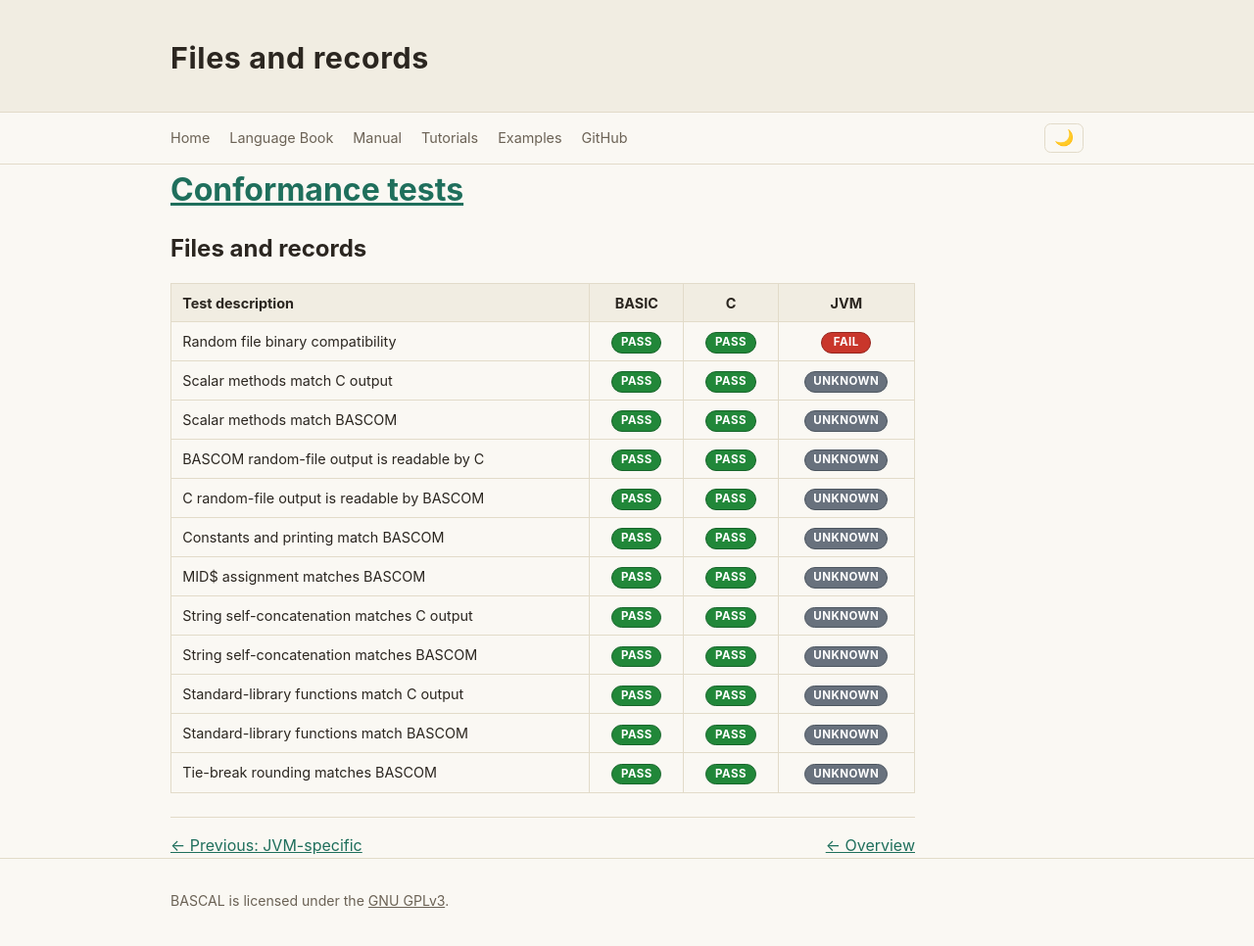
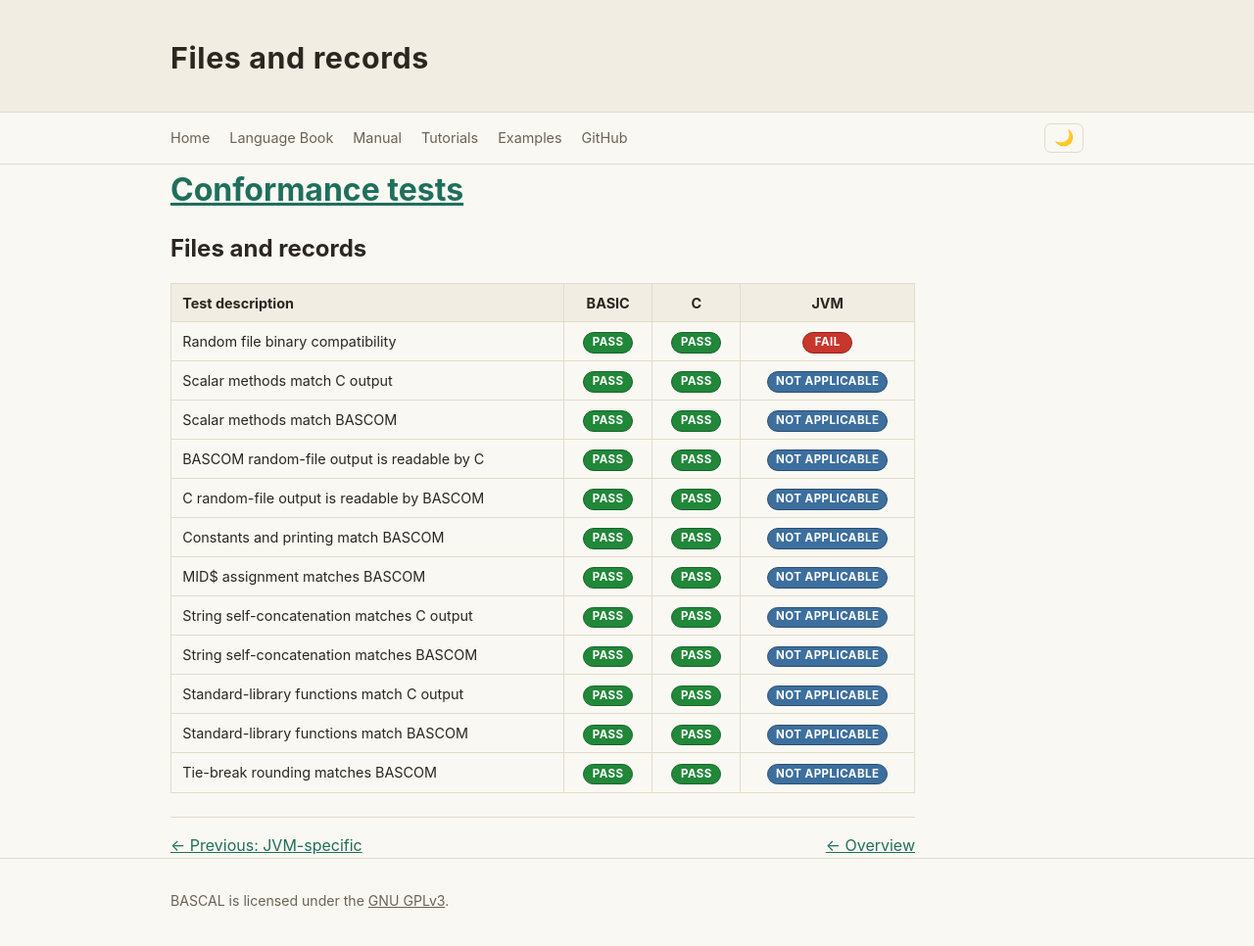
Before and after one commit to johnjoeallen/bascal, an MkDocs documentation site: the page built from docs/conformance/records.md, in a window 1280 px wide and 980 px high. Shown: the top 966 px of the window at 98% size. Built offline with MkDocs 1.6.1, drawn with Linux system fonts in a browser that asks for light colours.

Commit message:
Mark non-JVM file tests not applicable

```diff
--- a/docs/conformance/records.md
+++ b/docs/conformance/records.md
@@ -5,17 +5,17 @@
 | Test description | BASIC | C | JVM |
 | --- | :---: | :---: | :---: |
 | Random file binary compatibility | PASS | PASS | FAIL |
-| Scalar methods match C output | PASS | PASS | UNKNOWN |
-| Scalar methods match BASCOM | PASS | PASS | UNKNOWN |
-| BASCOM random-file output is readable by C | PASS | PASS | UNKNOWN |
-| C random-file output is readable by BASCOM | PASS | PASS | UNKNOWN |
-| Constants and printing match BASCOM | PASS | PASS | UNKNOWN |
-| MID$ assignment matches BASCOM | PASS | PASS | UNKNOWN |
-| String self-concatenation matches C output | PASS | PASS | UNKNOWN |
-| String self-concatenation matches BASCOM | PASS | PASS | UNKNOWN |
-| Standard-library functions match C output | PASS | PASS | UNKNOWN |
-| Standard-library functions match BASCOM | PASS | PASS | UNKNOWN |
-| Tie-break rounding matches BASCOM | PASS | PASS | UNKNOWN |
+| Scalar methods match C output | PASS | PASS | NOT APPLICABLE |
+| Scalar methods match BASCOM | PASS | PASS | NOT APPLICABLE |
+| BASCOM random-file output is readable by C | PASS | PASS | NOT APPLICABLE |
+| C random-file output is readable by BASCOM | PASS | PASS | NOT APPLICABLE |
+| Constants and printing match BASCOM | PASS | PASS | NOT APPLICABLE |
+| MID$ assignment matches BASCOM | PASS | PASS | NOT APPLICABLE |
+| String self-concatenation matches C output | PASS | PASS | NOT APPLICABLE |
+| String self-concatenation matches BASCOM | PASS | PASS | NOT APPLICABLE |
+| Standard-library functions match C output | PASS | PASS | NOT APPLICABLE |
+| Standard-library functions match BASCOM | PASS | PASS | NOT APPLICABLE |
+| Tie-break rounding matches BASCOM | PASS | PASS | NOT APPLICABLE |
 
 <nav class="conformance-nav" aria-label="Conformance results navigation">
   <a href="../jvm/">← Previous: JVM-specific</a>
```
Also changed, not shown: 2 other files.
